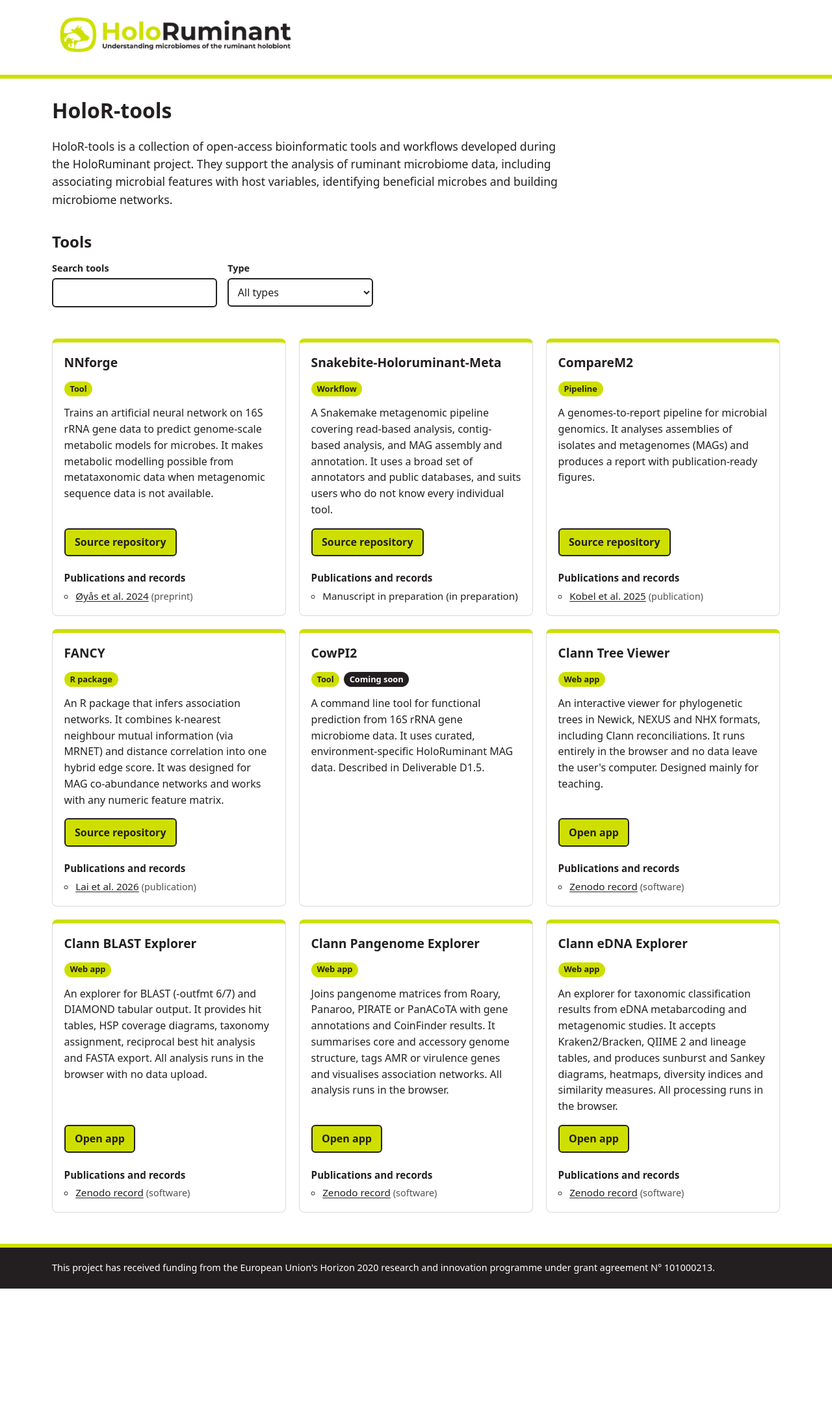
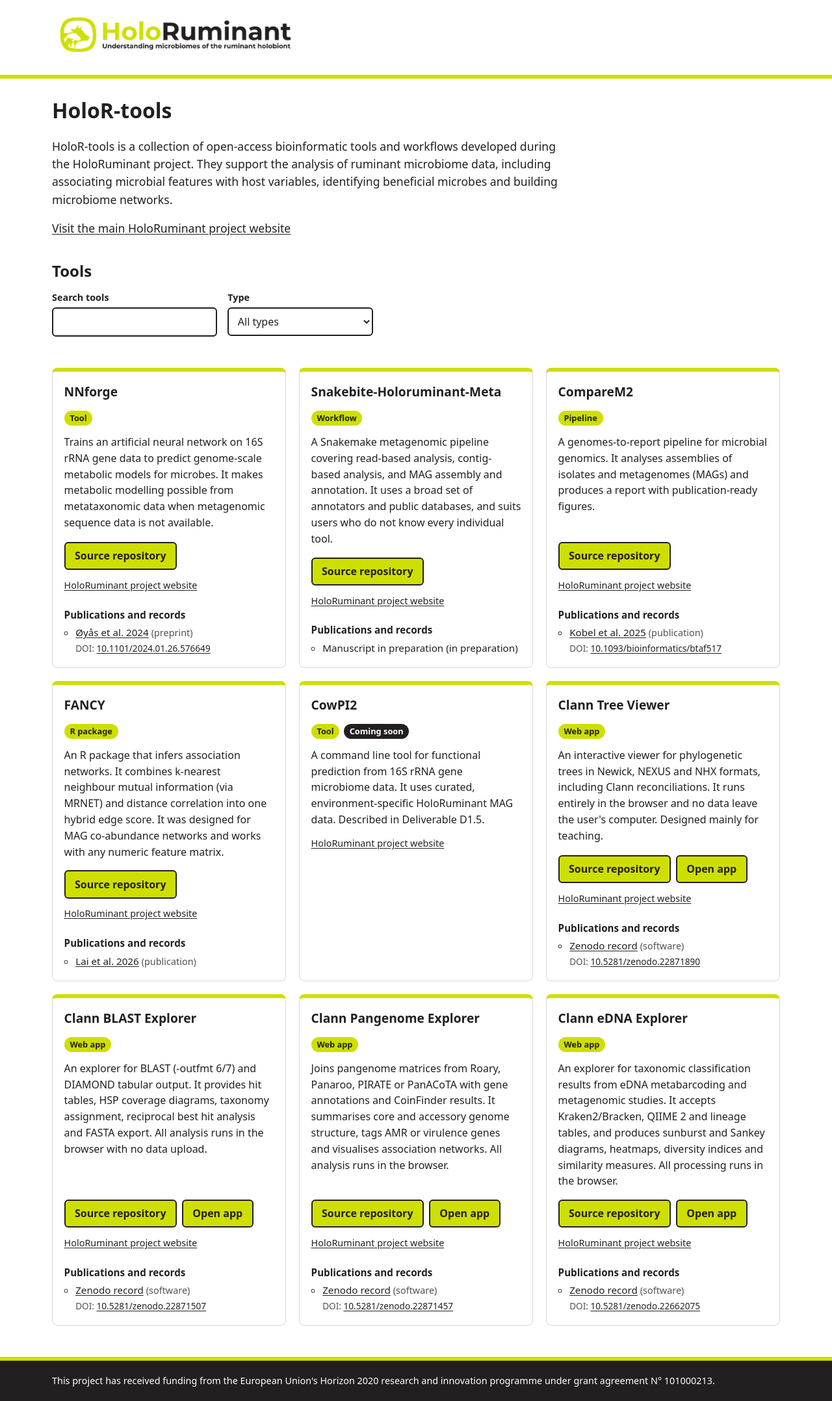
Before and after one commit to HoloRuminant/holoruminant.github.io, a Jekyll site: the page built from index.html, in a window 1280 px wide. Shown: the whole page at 65% size. Built offline with Jekyll 4.4.1, drawn with Linux system fonts in a browser that asks for light colours; before the commit the page ends 1983 px from its top, so only the background shows below that.

Commit message:
Add project website links, repo links for Clann tools and visible DOIs

```diff
--- a/assets/css/holoruminant.css
+++ b/assets/css/holoruminant.css
@@ -70,3 +70,5 @@
 
 .site-footer { margin-top: 3rem; background: var(--ink); color: #fff; padding: 1.25rem 0; border-top: 6px solid var(--lime); }
 .site-footer p { margin: 0; font-size: .9rem; }
+.doi { font-size: .85rem; color: var(--muted); overflow-wrap: anywhere; }
+.project-link { font-size: .9rem; }
--- a/index.html
+++ b/index.html
@@ -4,6 +4,7 @@
 <section class="intro">
   <h1>HoloR-tools</h1>
   <p>HoloR-tools is a collection of open-access bioinformatic tools and workflows developed during the HoloRuminant project. They support the analysis of ruminant microbiome data, including associating microbial features with host variables, identifying beneficial microbes and building microbiome networks.</p>
+  <p><a href="https://holoruminant.eu">Visit the main HoloRuminant project website</a></p>
 </section>
 
 <section aria-labelledby="tools-heading">
@@ -44,13 +45,16 @@
       </p>
       {% endif %}{% endunless %}
 
+      <p class="project-link"><a href="https://holoruminant.eu">HoloRuminant project website</a></p>
+
       {% if tool.papers and tool.papers.size > 0 %}
       <h4>Publications and records</h4>
       <ul class="papers">
         {% for p in tool.papers %}
         <li>
           {% if p.kind == "in-preparation" %}{{ p.label }} (in preparation)
-          {% elsif p.doi %}<a href="https://doi.org/{{ p.doi }}">{{ p.label }}</a> <span class="kind">({{ p.kind }})</span>
+          {% elsif p.doi %}<a href="https://doi.org/{{ p.doi }}">{{ p.label }}</a> <span class="kind">({{ p.kind }})</span><br>
+            <span class="doi">DOI: <a href="https://doi.org/{{ p.doi }}">{{ p.doi }}</a></span>
           {% elsif p.url %}<a href="{{ p.url }}">{{ p.label }}</a> <span class="kind">({{ p.kind }})</span>
           {% else %}{{ p.label }} <span class="kind">({{ p.kind }})</span>{% endif %}
         </li>
```
Also changed, not shown: _data/tools.yml (+4 -4 lines).
